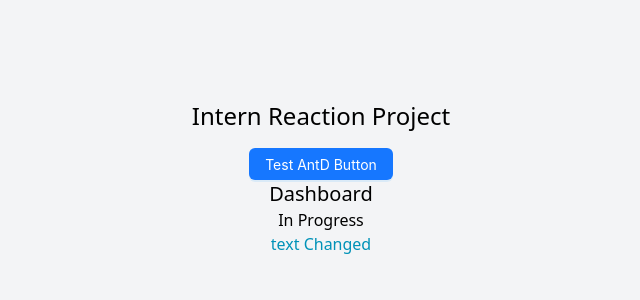
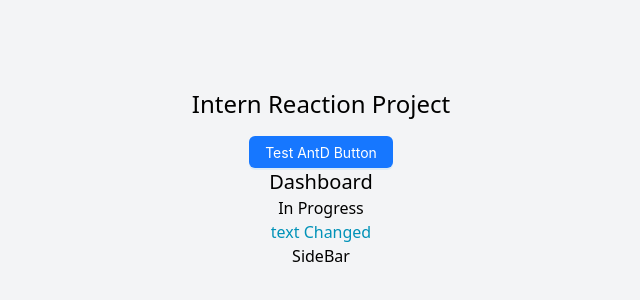
Before and after one commit to Digiden-IT/Reaction-Test, a React (Vite) app: page / in a window 1280 px wide. Shown: the part 222-522 px from the top of the page, without its empty margins (319-959 px from the left). Built offline with nearby package versions, Linux system fonts and the light colour scheme.

Commit message:
add SideBar component and integrate it into App

```diff
--- a/src/App.tsx
+++ b/src/App.tsx
@@ -1,5 +1,6 @@
 import { Button } from "antd";
 import Dashboard from "./layout/Dashboard";
+import SideBar from "./layout/SideBar";
 
 function App() {
   return (
@@ -11,7 +12,7 @@ function App() {
 
       <h1>In Progress</h1>
       <h2 className="text-cyan-600"> text Changed</h2>
-
+      <SideBar />
     </div>
   );
 }
--- /dev/null
+++ b/src/layout/SideBar.tsx
@@ -0,0 +1,9 @@
+import React from 'react'
+
+const SideBar = () => {
+  return (
+    <div>SideBar</div>
+  )
+}
+
+export default SideBar
```
